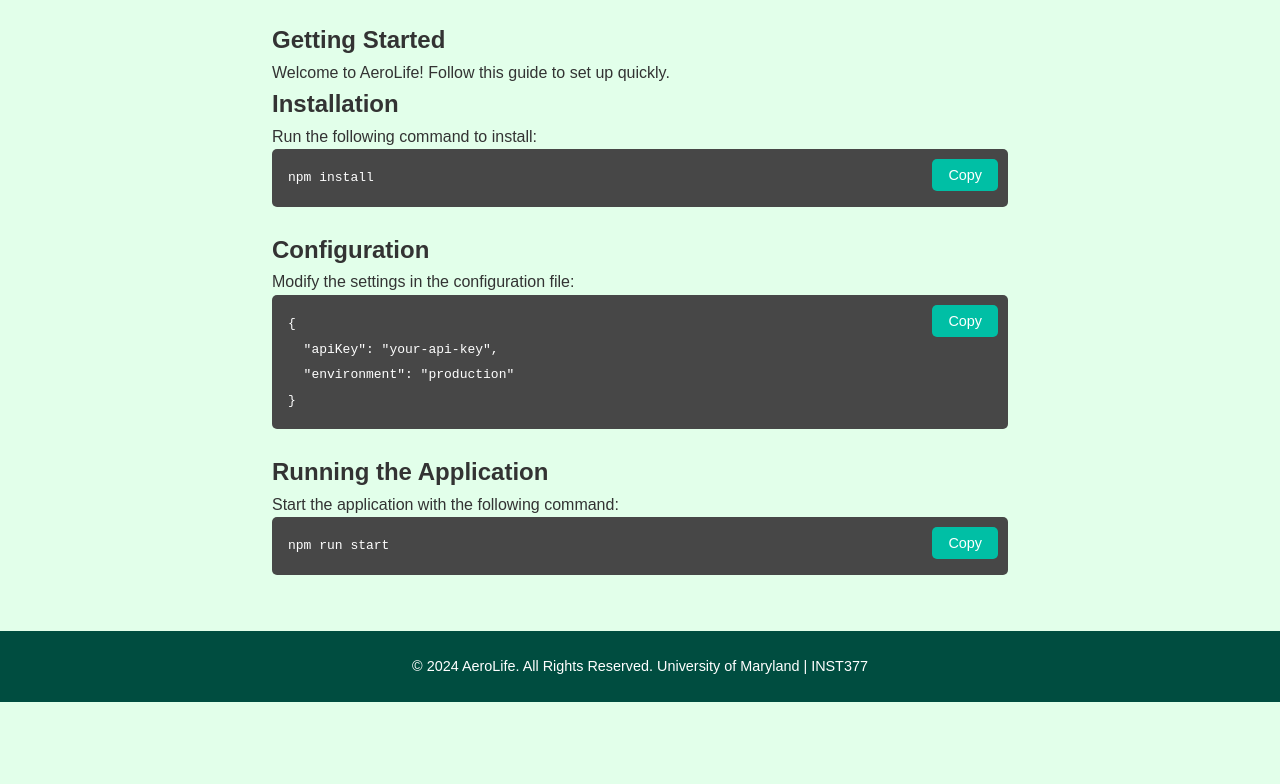
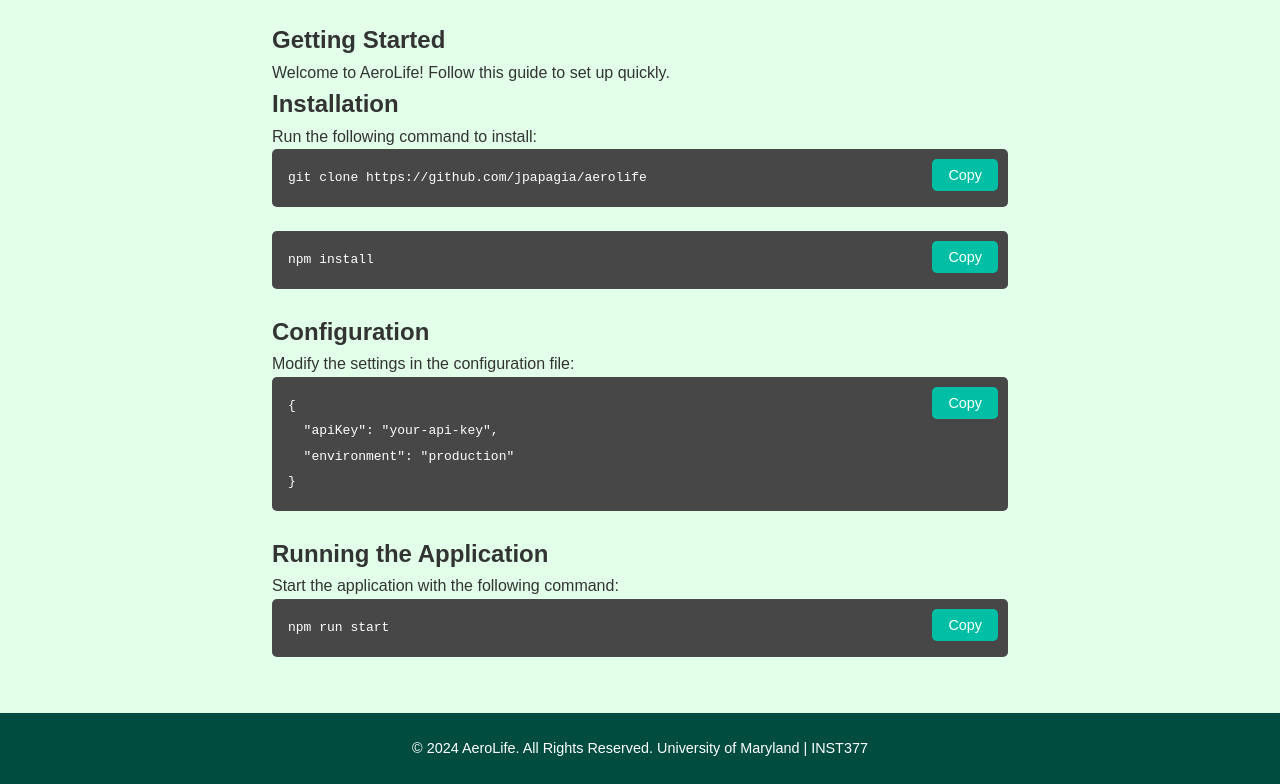
Before and after one commit to jpapagia/aerolife, a plain HTML site: page docs.html in a window 1280 px wide. Shown: the part 1291-2075 px from the top of the page. Before the commit the page ends 1993 px from the top, so only its background shows below. Drawn offline with Linux system fonts and the light colour scheme.

```diff
--- a/docs.html
+++ b/docs.html
@@ -93,7 +93,7 @@
       <h1>Getting Started with AeroLife</h1>
       <p>Deploy AeroLife quickly with this user-friendly documentation.</p>
       <div class="docs-buttons">
-        <a href="https://github.com/yourrepo" target="_blank" class="github-btn">
+        <a href="https://github.com/jpapagia/aerolife" target="_blank" class="github-btn">
           <i class="fab fa-github"></i> View on GitHub
         </a>
         <a href="https://vercel.com/yourproject" target="_blank" class="vercel-btn">
@@ -194,6 +194,10 @@
       <p>Run the following command to install:</p>
       <div class="code-snippet">
         <button class="copy-btn" aria-label="Copy code">Copy</button>
+        <pre><code>git clone https://github.com/jpapagia/aerolife</code></pre>
+      </div>
+      <div class="code-snippet">
+        <button class="copy-btn" aria-label="Copy code">Copy</button>
         <pre><code>npm install</code></pre>
       </div>
     </section>
```
